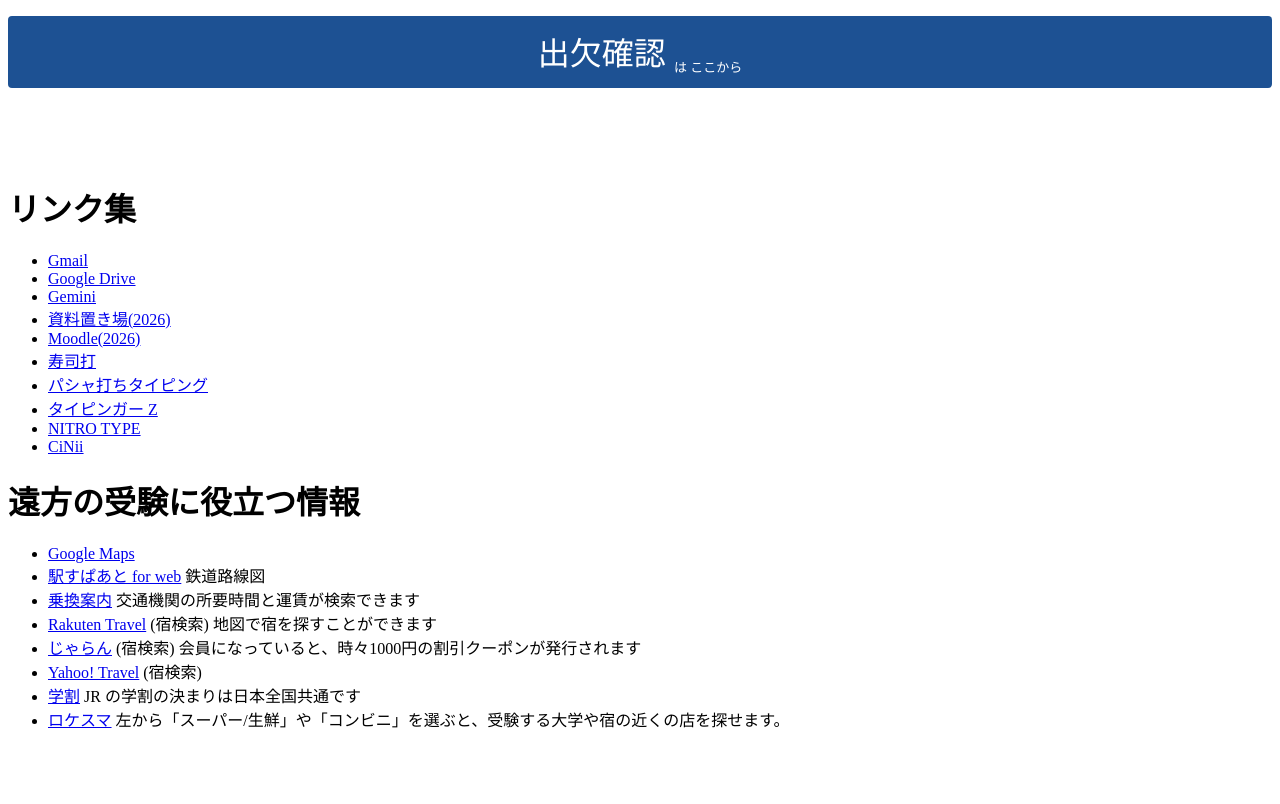
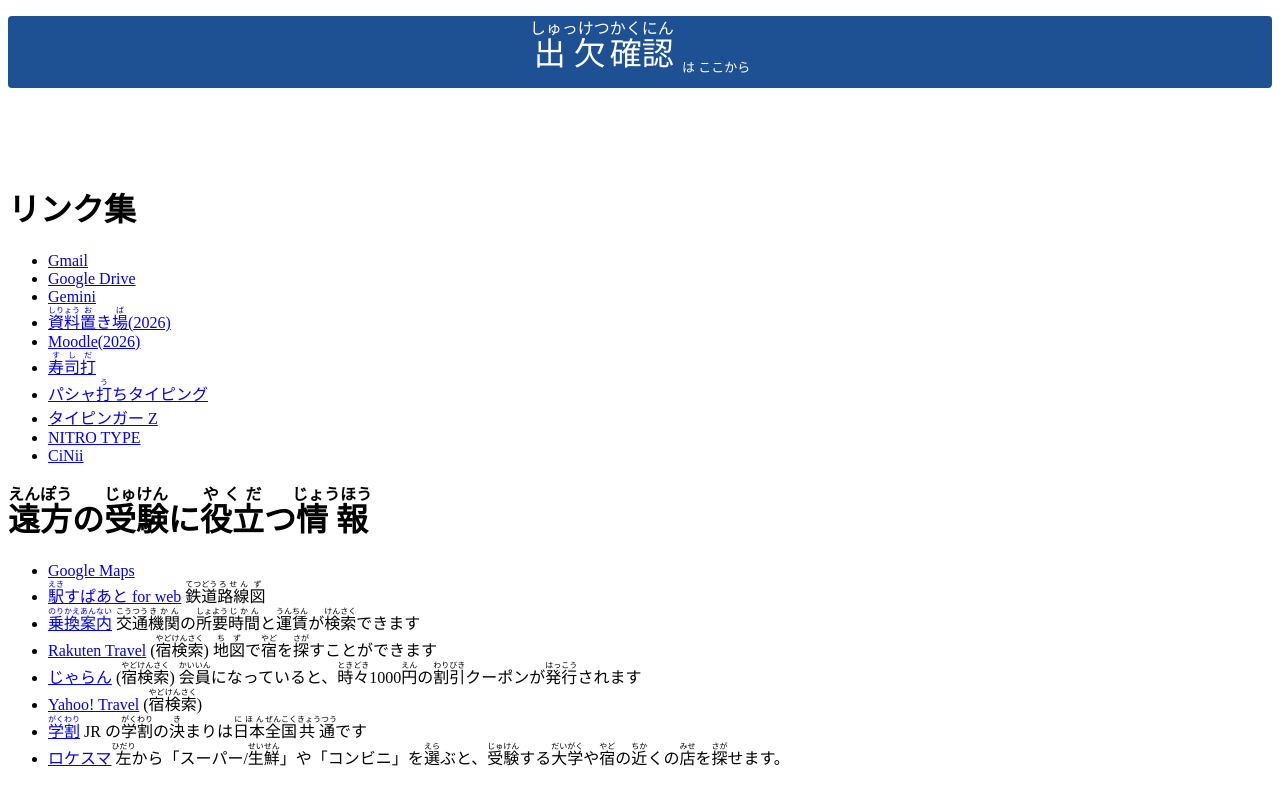
Before and after one commit to info-seifu/html2026, a plain HTML site: page index.html in a window 1280 px wide. Shown: the top 804 px of the page. Drawn offline with Linux system fonts and the light colour scheme.

Commit message:
Add ruby annotations to Japanese text in index.html

```diff
--- a/index.html
+++ b/index.html
@@ -8,7 +8,7 @@
 <body>
 
   <p>
-    <a href="https://campus.i-seifu.jp/login" target="_blank" rel="noopener noreferrer" style="display: block; width: 100%; background-color: rgb(29, 81, 147); color: #ffffff; text-align: center; padding: 12px 0; text-decoration: none; border-radius: 4px; box-sizing: border-box; font-size: xx-large; margin-bottom: 3em;">出欠確認 <sub style="font-size: small;">は ここから</sub></a>
+    <a href="https://campus.i-seifu.jp/login" target="_blank" rel="noopener noreferrer" style="display: block; width: 100%; background-color: rgb(29, 81, 147); color: #ffffff; text-align: center; padding: 12px 0; text-decoration: none; border-radius: 4px; box-sizing: border-box; font-size: xx-large; margin-bottom: 3em;"><ruby>出欠<rt>しゅっけつ</rt></ruby><ruby>確認<rt>かくにん</rt></ruby> <sub style="font-size: small;">は ここから</sub></a>
   </p>
 
   <h1>リンク集</h1>
@@ -17,26 +17,26 @@
     <li><a href="https://gmail.com/" target="_blank" rel="noopener noreferrer">Gmail</a></li>
     <li><a href="https://drive.google.com/" target="_blank" rel="noopener noreferrer">Google Drive</a></li>
     <li><a href="https://gemini.google.com/" target="_blank" rel="noopener noreferrer">Gemini</a></li>
-    <li><a href="https://drive.google.com/drive/folders/1-Oh4blorWdy2qbiISCFqjuelkPqcVMNo?usp=drive_link" target="_blank" rel="noopener noreferrer">資料置き場(2026)</a></li>
+    <li><a href="https://drive.google.com/drive/folders/1-Oh4blorWdy2qbiISCFqjuelkPqcVMNo?usp=drive_link" target="_blank" rel="noopener noreferrer"><ruby>資料<rt>しりょう</rt></ruby><ruby>置<rt>お</rt></ruby>き<ruby>場<rt>ば</rt></ruby>(2026)</a></li>
     <li><a href="https://seifu2026.mydns.jp/" target="_blank" rel="noopener noreferrer">Moodle(2026)</a></li>
-    <li><a href="https://sushida.net/play.html" target="_blank" rel="noopener noreferrer">寿司打</a></li>
-    <li><a href="https://www.e-pasya.jp/login/" target="_blank" rel="noopener noreferrer">パシャ打ちタイピング</a></li>
+    <li><a href="https://sushida.net/play.html" target="_blank" rel="noopener noreferrer"><ruby>寿司打<rt>すしだ</rt></ruby></a></li>
+    <li><a href="https://www.e-pasya.jp/login/" target="_blank" rel="noopener noreferrer">パシャ<ruby>打<rt>う</rt></ruby>ちタイピング</a></li>
     <li><a href="https://typingerz.com/battlemenu/friendbattle" target="_blank" rel="noopener noreferrer">タイピンガー Z</a></li>
     <li><a href="https://www.nitrotype.com/" target="_blank" rel="noopener noreferrer">NITRO TYPE</a></li>
     <li><a href="https://cir.nii.ac.jp/" target="_blank" rel="noopener noreferrer">CiNii</a></li>
   </ul>
 
-  <h1>遠方の受験に役立つ情報</h1>
+  <h1><ruby>遠方<rt>えんぽう</rt></ruby>の<ruby>受験<rt>じゅけん</rt></ruby>に<ruby>役立<rt>やくだ</rt></ruby>つ<ruby>情報<rt>じょうほう</rt></ruby></h1>
 
   <ul>
-    <li><a href="https://www.google.co.jp/" target="_blank" rel="noopener noreferrer">Google Maps</a></li>
-    <li><a href="https://roote.ekispert.net/rmap" target="_blank" rel="noopener noreferrer">駅すぱあと for web</a> 鉄道路線図</li>
-    <li><a href="https://transit.yahoo.co.jp/" target="_blank" rel="noopener noreferrer">乗換案内</a> 交通機関の所要時間と運賃が検索できます</li>
-    <li><a href="https://travel.rakuten.co.jp/" target="_blank" rel="noopener noreferrer">Rakuten Travel</a> (宿検索) 地図で宿を探すことができます</li>
-    <li><a href="https://www.jalan.net/" target="_blank" rel="noopener noreferrer">じゃらん</a> (宿検索) 会員になっていると、時々1000円の割引クーポンが発行されます</li>
-    <li><a href="https://travel.yahoo.co.jp/" target="_blank" rel="noopener noreferrer">Yahoo! Travel</a> (宿検索)</li>
-    <li><a href="https://www.jreast.co.jp/kippu/0701.html" target="_blank" rel="noopener noreferrer">学割</a> JR の学割の決まりは日本全国共通です</li>
-    <li><a href="https://www.locationsmart.org/" target="_blank" rel="noopener noreferrer">ロケスマ</a> 左から「スーパー/生鮮」や「コンビニ」を選ぶと、受験する大学や宿の近くの店を探せます。</li>
+    <li><a href="https://maps.google.co.jp/" target="_blank" rel="noopener noreferrer">Google Maps</a></li>
+    <li><a href="https://roote.ekispert.net/rmap" target="_blank" rel="noopener noreferrer"><ruby>駅<rt>えき</rt></ruby>すぱあと for web</a> <ruby>鉄道<rt>てつどう</rt></ruby><ruby>路線<rt>ろせん</rt></ruby><ruby>図<rt>ず</rt></ruby></li>
+    <li><a href="https://transit.yahoo.co.jp/" target="_blank" rel="noopener noreferrer"><ruby>乗換案内<rt>のりかえあんない</rt></ruby></a> <ruby>交通<rt>こうつう</rt></ruby><ruby>機関<rt>きかん</rt></ruby>の<ruby>所要<rt>しょよう</rt></ruby><ruby>時間<rt>じかん</rt></ruby>と<ruby>運賃<rt>うんちん</rt></ruby>が<ruby>検索<rt>けんさく</rt></ruby>できます</li>
+    <li><a href="https://travel.rakuten.co.jp/" target="_blank" rel="noopener noreferrer">Rakuten Travel</a> (<ruby>宿<rt>やど</rt></ruby><ruby>検索<rt>けんさく</rt></ruby>) <ruby>地図<rt>ちず</rt></ruby>で<ruby>宿<rt>やど</rt></ruby>を<ruby>探<rt>さが</rt></ruby>すことができます</li>
+    <li><a href="https://www.jalan.net/" target="_blank" rel="noopener noreferrer">じゃらん</a> (<ruby>宿<rt>やど</rt></ruby><ruby>検索<rt>けんさく</rt></ruby>) <ruby>会員<rt>かいいん</rt></ruby>になっていると、<ruby>時々<rt>ときどき</rt></ruby>1000<ruby>円<rt>えん</rt></ruby>の<ruby>割引<rt>わりびき</rt></ruby>クーポンが<ruby>発行<rt>はっこう</rt></ruby>されます</li>
+    <li><a href="https://travel.yahoo.co.jp/" target="_blank" rel="noopener noreferrer">Yahoo! Travel</a> (<ruby>宿<rt>やど</rt></ruby><ruby>検索<rt>けんさく</rt></ruby>)</li>
+    <li><a href="https://www.jreast.co.jp/kippu/0701.html" target="_blank" rel="noopener noreferrer"><ruby>学割<rt>がくわり</rt></ruby></a> JR の<ruby>学割<rt>がくわり</rt></ruby>の<ruby>決<rt>き</rt></ruby>まりは<ruby>日本<rt>にほん</rt></ruby><ruby>全国<rt>ぜんこく</rt></ruby><ruby>共通<rt>きょうつう</rt></ruby>です</li>
+    <li><a href="https://www.locationsmart.org/" target="_blank" rel="noopener noreferrer">ロケスマ</a> <ruby>左<rt>ひだり</rt></ruby>から「スーパー/<ruby>生鮮<rt>せいせん</rt></ruby>」や「コンビニ」を<ruby>選<rt>えら</rt></ruby>ぶと、<ruby>受験<rt>じゅけん</rt></ruby>する<ruby>大学<rt>だいがく</rt></ruby>や<ruby>宿<rt>やど</rt></ruby>の<ruby>近<rt>ちか</rt></ruby>くの<ruby>店<rt>みせ</rt></ruby>を<ruby>探<rt>さが</rt></ruby>せます。</li>
   </ul>
 
   <p style="margin-top: 99em; font-size: xx-small;"><a href="https://dynabook.com/assistpc/download/modify/dynabook/rx/r63/bios/index_j.htm" style="color: gray;" target="_blank" rel="noopener noreferrer">R63</a></p>
```
